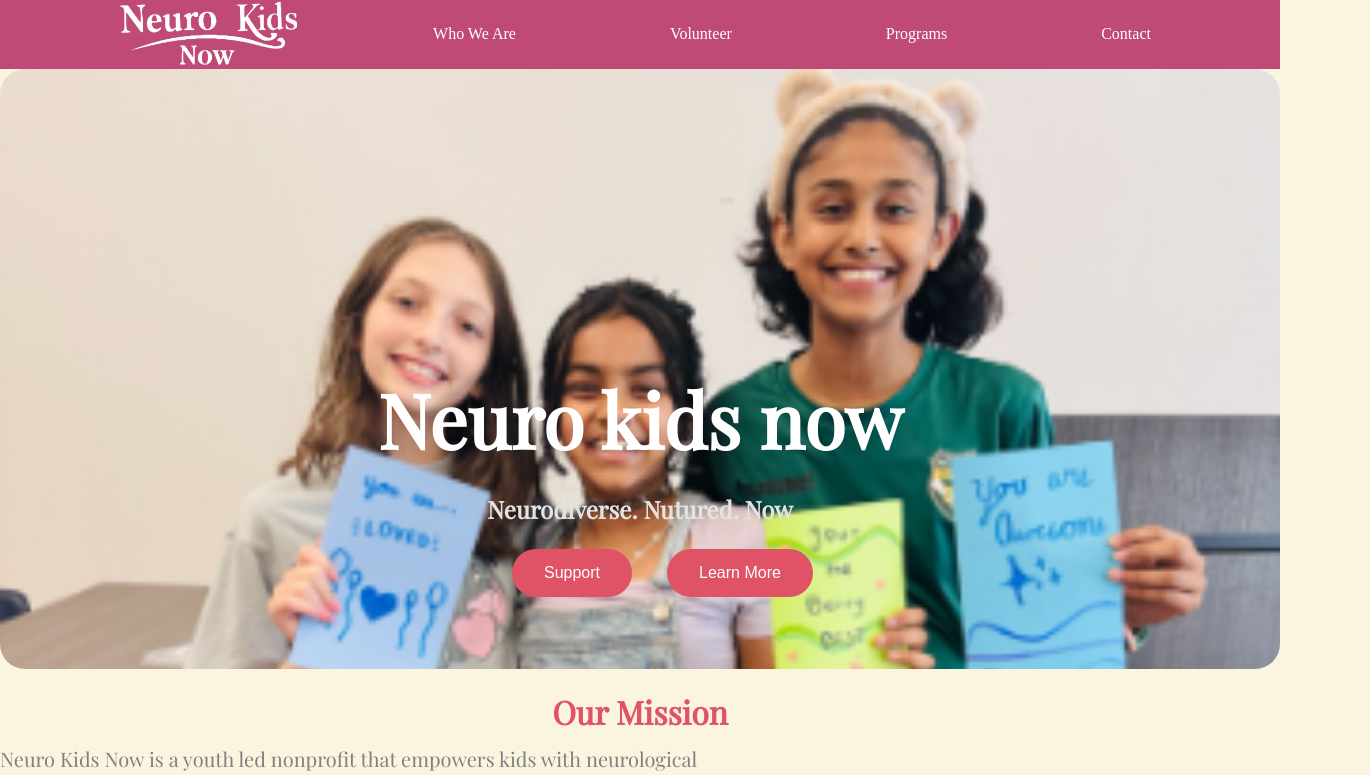
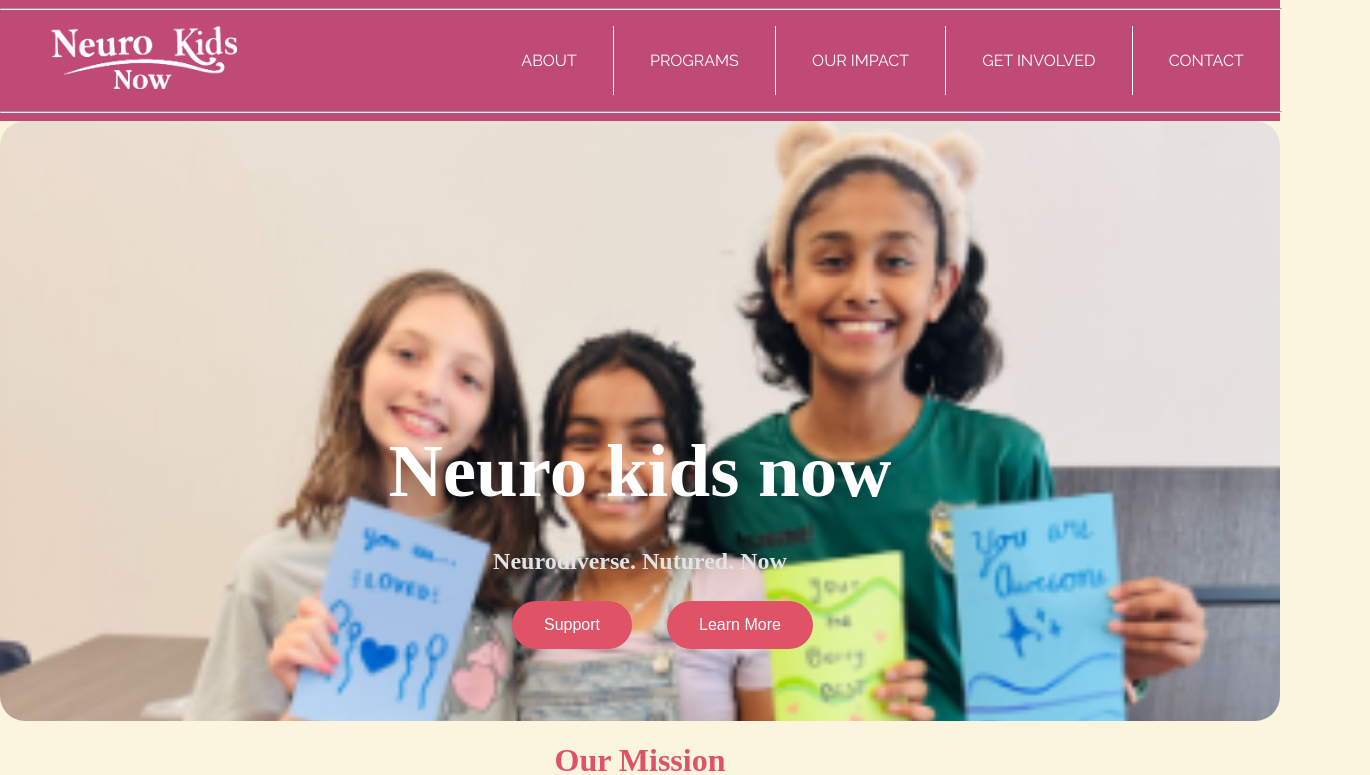
Before and after one commit to NovCoder33/neuro-kids-now, a React (Vite) app: page / in a window 1280 px wide. Shown: the top 775 px of the page, 1370 px wide, since content can reach past the window. Built offline with nearby package versions, Linux system fonts and the light colour scheme; a web font is replaced by a local one.

Commit message:
Updated navbar according to design plan.

```diff
--- a/index.html
+++ b/index.html
@@ -1,10 +1,6 @@
 <!DOCTYPE html>
 <html lang="en">
   <head>
-    <link
-      href="https://fonts.googleapis.com/css?family=Playfair Display"
-      rel="stylesheet"
-    />
     <link
       href="https://fonts.googleapis.com/css?family=Charm"
       rel="stylesheet"
--- a/src/components/Navbar.css
+++ b/src/components/Navbar.css
@@ -1,20 +1,26 @@
 .navbar {
-  width: 100%;
-  margin: 0;
-  padding: 0;
-  box-sizing: border-box;
+  max-width: 100%;
   background-color: #c04a76;
-  height: 69px;
+  max-height: 25%;
+  padding: 0%;
+  margin: 0%;
 }
 
+.navbar hr {
+  width: 100%;
+  height: 10%;
+  background: #fff;
+}
+
+.vertical {
+  border-left: 1px solid #fff;
+  height: auto;
+}
 .navbar ul {
+  display: flex;
+  flex-direction: row-reverse;
+  justify-content: space-evenly;
   list-style-type: none;
-  margin: 0;
-  padding: 0;
-  display: flex;
-  justify-content: space-evenly;
-  text-align: center;
-  flex-direction: row-reverse;
 }
 
 .navbar a {
@@ -24,23 +30,18 @@
   display: block;
   text-align: center;
 }
-.navbar h1 {
+.navbar Link {
   text-wrap: balance;
-  font-family: "Playfair Display";
+  font-family: "Raleway";
   color: gray;
-  font-size: 20px;
-  position: relative;
+  font-size: 25px;
 }
 .navbar a:hover {
   background-color: rgb(255, 126, 169);
 }
 .navbar img {
-  width: 200px;
-  display: block;
-  margin: 0;
-  padding: 0;
-  height: 90px;
-  position: relative;
-  bottom: 22px;
   cursor: pointer;
+  width: 15%;
+  height: 15%;
+  margin-right: 20%;
 }
--- a/src/components/Navbar.tsx
+++ b/src/components/Navbar.tsx
@@ -5,21 +5,40 @@
   const navigate = useNavigate();
   return (
     <nav className="navbar">
+      <hr></hr>
       <ul>
         <li>
-          <Link to="./">Contact</Link>
+          <Link style={{ fontFamily: "Raleway" }} to="./">
+            CONTACT
+          </Link>
         </li>
+        <div className="vertical"></div>
         <li>
-          <Link to="./Programs">Programs</Link>
+          <Link style={{ fontFamily: "Raleway" }} to="./Volunteer">
+            GET INVOLVED
+          </Link>
         </li>
+        <div className="vertical"></div>
         <li>
-          <Link to="./Volunteer">Volunteer</Link>
+          <Link style={{ fontFamily: "Raleway" }} to="./WhoWeAre">
+            OUR IMPACT
+          </Link>
         </li>
+        <div className="vertical"></div>
         <li>
-          <Link to="./WhoWeAre">Who We Are</Link>
+          <Link style={{ fontFamily: "Raleway" }} to="./Programs">
+            PROGRAMS
+          </Link>
+        </li>
+        <div className="vertical"></div>
+        <li>
+          <Link style={{ fontFamily: "Raleway" }} to="./WhoWeAre">
+            ABOUT
+          </Link>
         </li>
         <img onClick={() => navigate(`./`)} src={logo} alt="logo-img" />
       </ul>
+      <hr></hr>
     </nav>
   );
 };
```
Also changed, not shown: src/assets/logo.png.
